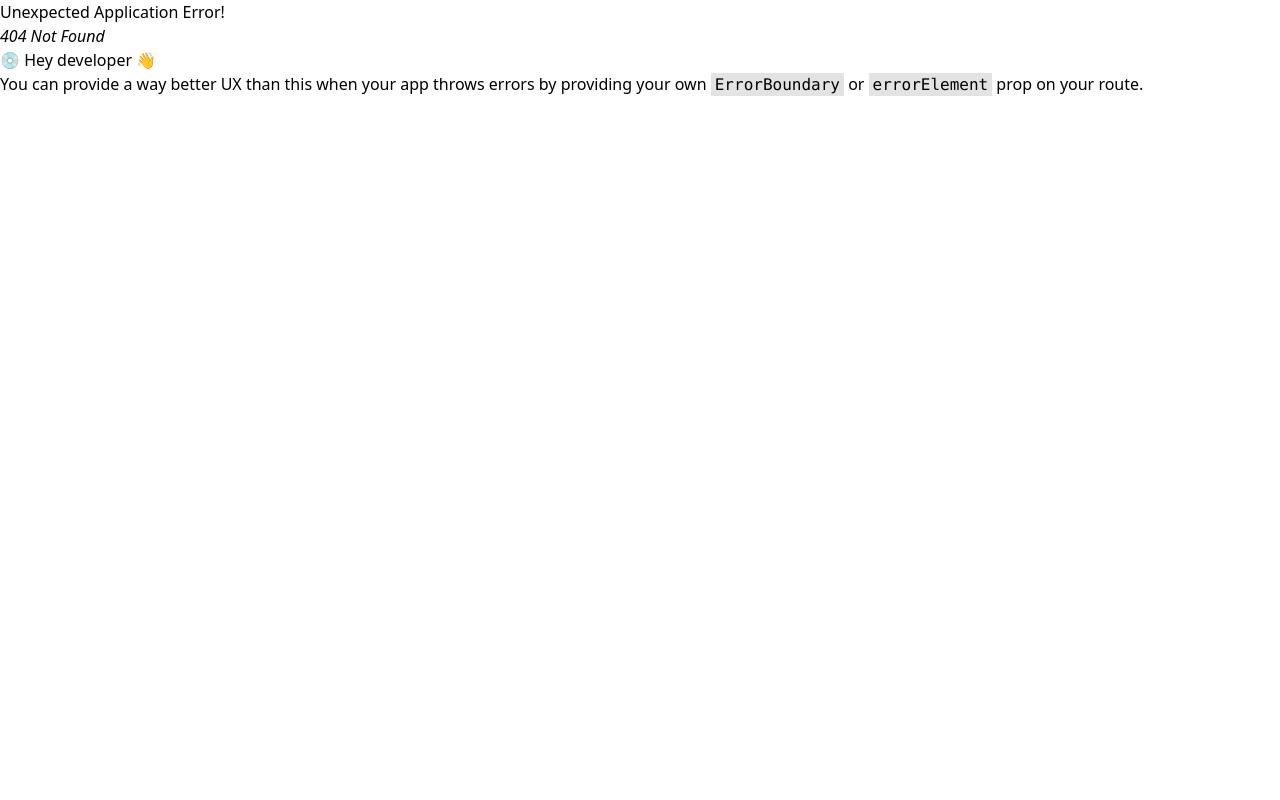
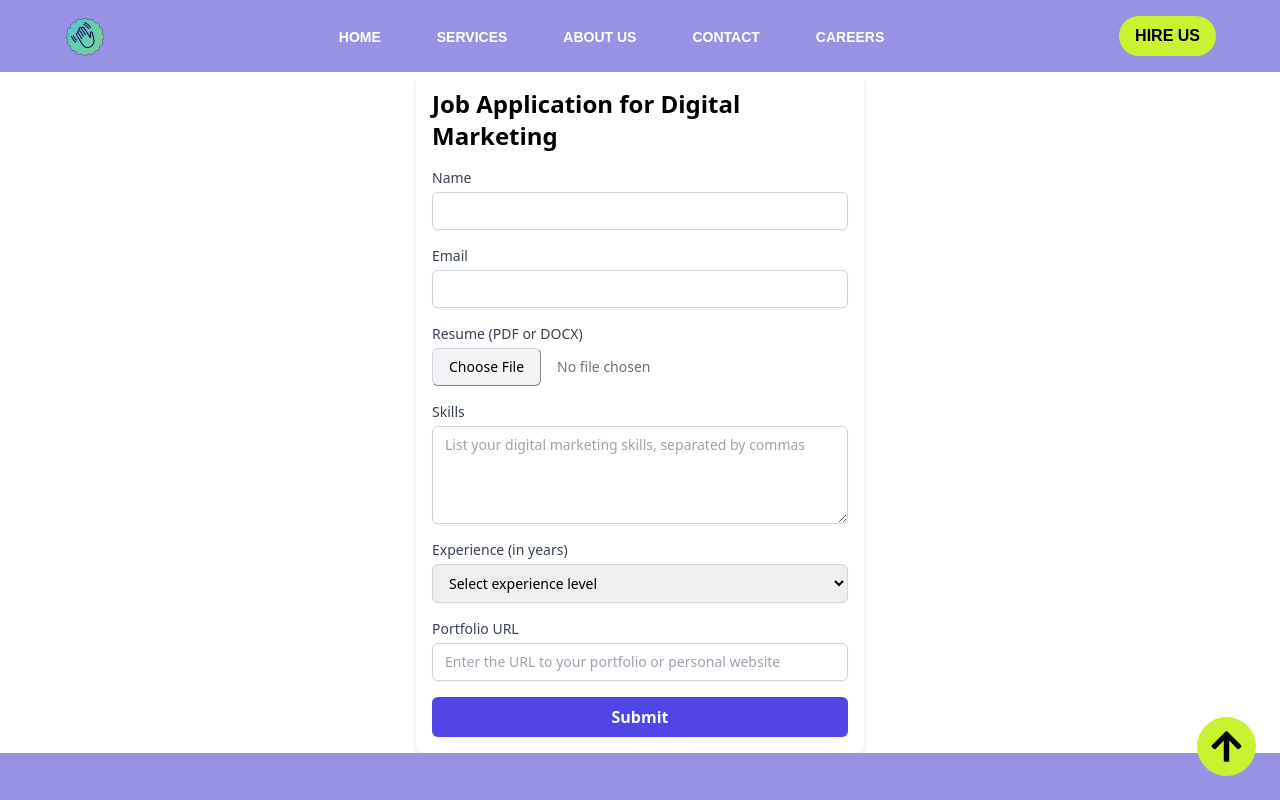
Before and after one commit to Virenishere/build-your-buzz, a React (Create React App) app: page /career in a window 1280 px wide. Before the commit this address had no page. Shown: the top 800 px of the page. Built offline with nearby package versions, Linux system fonts and the light colour scheme.

Commit message:
added few things

```diff
--- a/package.json
+++ b/package.json
@@ -48,6 +48,9 @@
     ]
   },
   "devDependencies": {
-    "tailwindcss": "^3.4.6"
+    "@types/react": "^18.3.3",
+    "@types/react-dom": "^18.3.0",
+    "tailwindcss": "^3.4.6",
+    "typescript": "^5.5.4"
   }
 }
--- a/src/components/header/Header.jsx
+++ b/src/components/header/Header.jsx
@@ -1,17 +1,13 @@
 import React, { useState } from "react";
 import { FaBars, FaTimes } from "react-icons/fa";
-// import { Link } from "react-scroll";
 import { styled } from "@mui/material";
-
-import logoimg from "../../assets/Logo.png"
-
-import {Link} from "react-router-dom"
-
+import logoimg from "../../assets/Logo.png";
+import { Link } from "react-router-dom";
 
 const Logo = styled('img')({
   width: '5vh',
   height: '5vh',
-})
+});
 
 const Header = () => {
   const [isMenuOpen, setIsMenuOpen] = useState(false);
@@ -29,17 +25,13 @@ const Header = () => {
     { link: "Services", path: "services" },
     { link: "About Us", path: "about" },
     { link: "Contact", path: "contact" },
-    { link:"Careers", path: ""}
+    { link: "Careers", path: "career" }
   ];
 
   return (
-    <nav className="w-full flex bg-customBlue justify-between items-center gap-1 lg:px-16 px-6 py-4 sticky top-0 z-50">
-      {/* <h1 className="text-white md:text-4xl text-3xl font-bold font-ubuntu">
-        Build Your<span className="text-limegreen italic"> Buzz</span>
-      </h1> */}
-
+    <nav className="relative w-full flex bg-customBlue justify-between items-center gap-1 lg:px-16 px-6 py-4 sticky top-0 z-50">
       <Link to="">
-      <Logo src={logoimg} alt="logo"/>
+        <Logo src={logoimg} alt="logo" />
       </Link>
 
       {/* Desktop navigation */}
@@ -65,7 +57,7 @@ const Header = () => {
       </Link>
 
       {/* Mobile menu toggle */}
-      <div className="flex justify-center items-center lg:hidden mt-3" onClick={toggleMenu}>
+      <div className="flex justify-center items-center lg:hidden" onClick={toggleMenu}>
         {isMenuOpen ? (
           <FaTimes className="text-white text-3xl cursor-pointer" />
         ) : (
--- a/src/components/home/Home.jsx
+++ b/src/components/home/Home.jsx
@@ -1,16 +1,12 @@
 import react, { useEffect } from 'react';
-
 import Hero from "./Hero";
 import AOS from 'aos'
 import 'aos/dist/aos.css'
 import { GoDotFill } from "react-icons/go";
-// import business from "../../assets/business.jpg"
-
 import {Box, styled} from '@mui/material';
-
 import clients from "../../assets/clients.png"
 import business from "../../assets/business.jpg"
-import ApplicationForm from '../Careear/Careear';
+import Clients from './Clients';
 
 const Component = styled(Box)`
 padding: 10px 5px;
@@ -30,7 +26,6 @@ const Home = ()=>{
     return (
         <>
                <Component>
-            <ApplicationForm/>
                <Hero />
                </Component>
 
@@ -130,6 +125,7 @@ const Home = ()=>{
  </div>
             </section>
 
+            <Clients />
         </>
     )
 }
--- a/src/index.js
+++ b/src/index.js
@@ -9,6 +9,7 @@ import Home from './components/home/Home'
 import About from './components/about/About';
 import Contact from './components/contact/Contact';
 import Services from '../src/components/servicesfile/Services';
+import JobApplicationForm from './components/Careear/Careear';
 
 const router = createBrowserRouter([
   {
@@ -30,6 +31,10 @@ const router = createBrowserRouter([
       {
         path: "contact",
         element: <Contact />
+      },
+      {
+        path: "career",
+        element: <JobApplicationForm />
       }
 
     ]
```
Also changed, not shown: src/components/servicesfile/Service2.jsx (deleted, +0 -35 lines), 1 other file (tests, documents, lock files or other folders).
